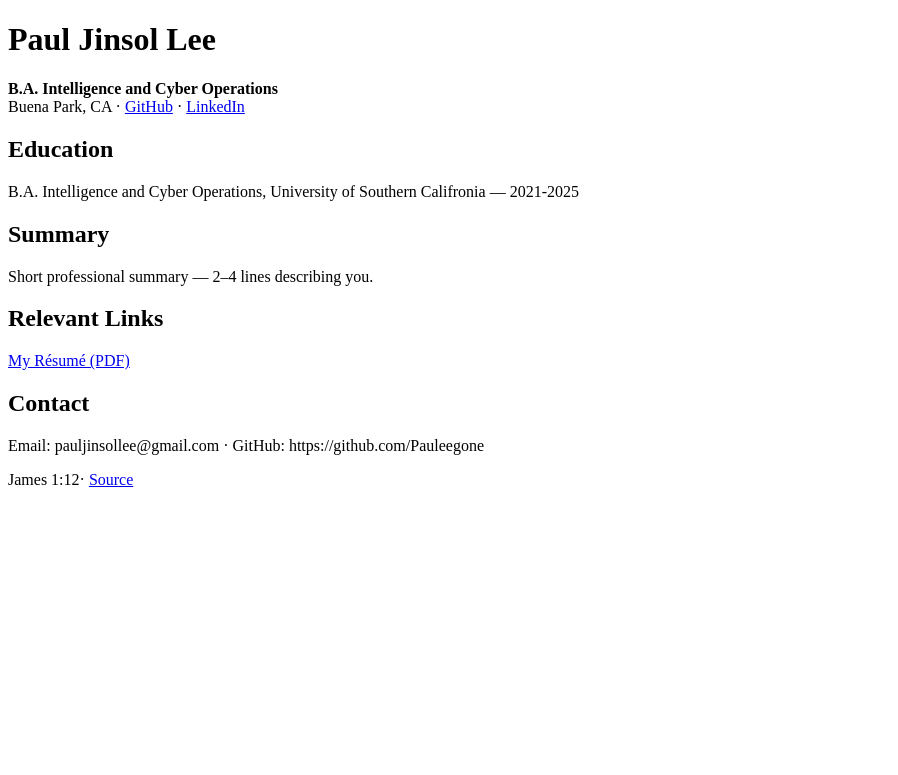
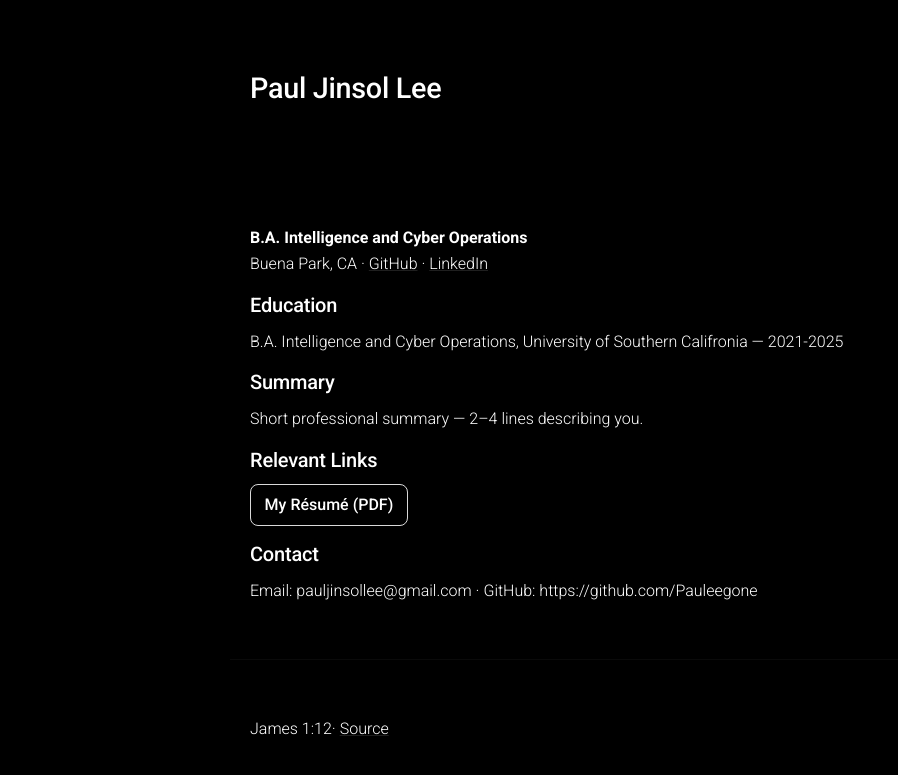
Before and after one commit to Pauleegone/Pauleegone.github.io, a Jekyll site: the page built from index.md, in a window 1280 px wide. Shown: the top 775 px of the page, without its empty margins (0-898 px from the left). Built offline with Jekyll 4.4.1, drawn with Linux system fonts in a browser that asks for light colours; our own code applies the rules of GitHub Pages for plain Markdown files.

Commit message:
Update default.html

```diff
--- a/_layouts/default.html
+++ b/_layouts/default.html
@@ -4,7 +4,9 @@
   <meta charset="utf-8" />
   <meta name="viewport" content="width=device-width,initial-scale=1" />
   <title>{{ page.title | default: site.title }}</title>
-<link rel="stylesheet" href="style.css">
+
+  <!-- Site stylesheet -->
+  <link rel="stylesheet" href="{{ '/assets/css/style.css' | relative_url }}">
 </head>
 <body>
   <header class="site-header">
```
